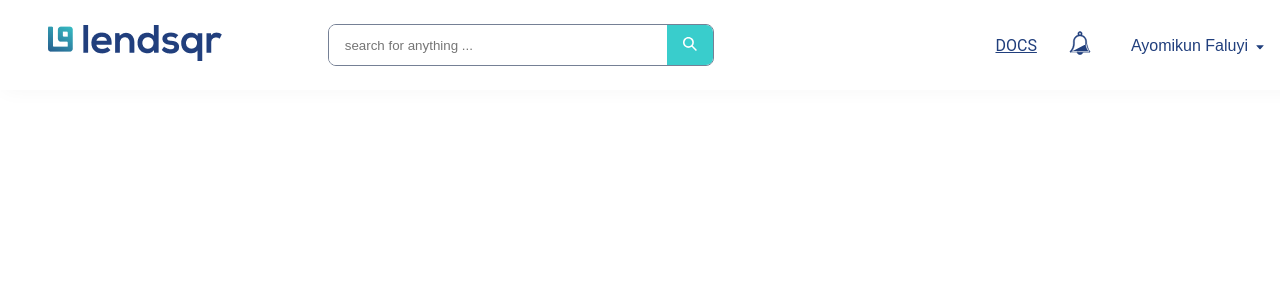
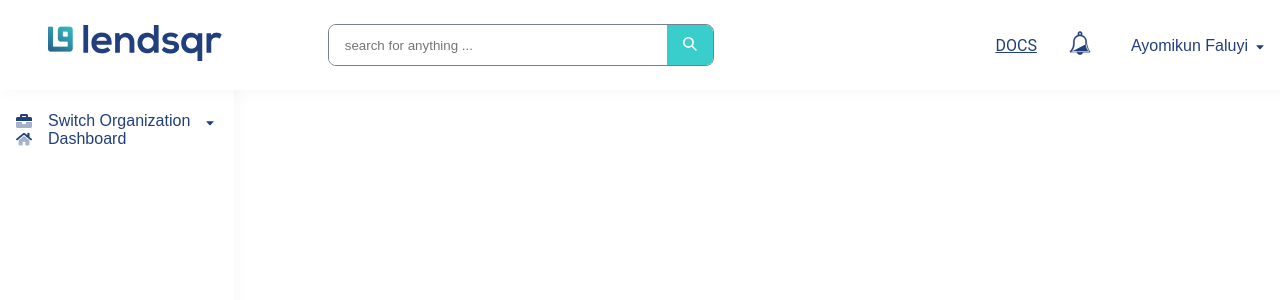
Before and after one commit to dcoder-x/lendsqr-fe-test, a React (Vite) app: page /dashboard in a window 1280 px wide. Shown: the top 300 px of the page. Built offline with nearby package versions, Linux system fonts and the light colour scheme; a web font is replaced by a local one.

Commit message:
link work sans font to root html

```diff
--- a/index.html
+++ b/index.html
@@ -4,7 +4,8 @@
     <meta charset="UTF-8" />
     <link rel="icon" type="image/svg+xml" href="/vite.svg" />
     <meta name="viewport" content="width=device-width, initial-scale=1.0" />
-    <title>Vite + React + TS</title>
+    <link rel="preconnect" href="https://fonts.googleapis.com"><link rel="preconnect" href="https://fonts.gstatic.com" crossorigin><link href="https://fonts.googleapis.com/css2?family=Work+Sans:ital,wght@0,100;0,200;0,300;0,400;0,500;0,600;0,700;0,800;0,900;1,100;1,200;1,300;1,400;1,500;1,600;1,700;1,800;1,900&display=swap" rel="stylesheet">
+    <title>Lendsqr test</title>
   </head>
   <body>
     <div id="root"></div>
--- a/src/assets/index.ts
+++ b/src/assets/index.ts
@@ -27,23 +27,22 @@ export const assets = {
     search: Search,
     bell: bell,
     down: down,
-    users,
-    guarantors,
-    organizations,
-    karma,
-    loans,
-    handshake,
-    savings,
-    whitelist,
-    organization,
-    reports,
-    settlements,
-    loanproducts,
-    preferences,
-    dashboard,
-    services,
-    Union,
-    auditor
+    users:users,
+    guarantors:guarantors,
+    organizations:organization,
+    karma:karma,
+    loans:loans,
+    handshake:handshake,
+    savings:savings,
+    whitelist:whitelist,
+    reports:reports,
+    settlements:settlements,
+    loanproducts:loanproducts,
+    preferences:preferences,
+    dashboard:dashboard,
+    services:services,
+    Union:Union,
+    auditor:auditor
   },
   images: {
     banner: Banner,
--- a/src/component/SideBar.tsx
+++ b/src/component/SideBar.tsx
@@ -1,30 +1,37 @@
 import React from "react";
 import { ReactSVG } from "react-svg";
-import {Link} from 'react-router-dom'
-import '../styles/sideBar.scss'
+import { Link } from "react-router-dom";
+import "../styles/sideBar.scss";
 import { assets } from "../assets";
 
 const SideBar = () => {
-  return <main id="sideBar">
-    <SideBarLink name="Switch Organization" icon={assets.icons.organization} after={assets.icons.down}/>
-  </main>;
+  return (
+    <main id="sideBar">
+      <section className="nav-container">
+        <SideBarLink
+          name="Switch Organization"
+          icon={assets.icons.organizations}
+          after={assets.icons.down}
+        />
+        <SideBarLink name="Dashboard" icon={assets.icons.dashboard} />
+      </section>
+    </main>
+  );
 };
 interface sidebar {
   name: string;
   link?: string;
   icon: string;
-  after?:string
+  after?: string;
+  style?: React.CSSProperties;
 }
-const SideBarLink = ({ name, link, icon,after }: sidebar) => {
+const SideBarLink = ({ name, link, icon, after, style }: sidebar) => {
   return (
-    <Link to={link||'#'}>
+    <Link to={link || "#"}>
       <div className="side-link">
-        <ReactSVG src={icon} />
-        <p>{name}</p>
-        {
-          after?<ReactSVG src={after} />:null
-        }
-
+        <img src={icon} />
+        <p style={style}>{name}</p>
+        {after ? <ReactSVG src={after} /> : null}
       </div>
     </Link>
   );
--- a/src/constants/sidebar.ts
+++ b/src/constants/sidebar.ts
@@ -54,7 +54,7 @@ export const sideBarMenu: menu[] = [
     sublinks: [
       {
         name: "Organization",
-        icon: assets.icons.organization,
+        icon: assets.icons.organizations,
       },
       {
         name: "Loan Products",
--- a/src/index.css
+++ b/src/index.css
@@ -8,3 +8,7 @@
 body{
     margin: 0;
 }
+a{
+    text-decoration: none;
+    color: #213F7D;
+}
--- a/src/pages/DashBoard.tsx
+++ b/src/pages/DashBoard.tsx
@@ -4,6 +4,7 @@ import Header from '../component/Header'
 import SideBar from '../component/SideBar'
 import User from '../component/User'
 import UserDetails from '../component/UserDetails'
+import '../styles/dashboard.scss'
 
 const DashBoard = () => {
   return (
--- /dev/null
+++ b/src/styles/dashboard.scss
@@ -0,0 +1,4 @@
+#dashboard{
+    width: 100vw;
+    margin-top: 5rem;
+}
--- a/src/styles/header.scss
+++ b/src/styles/header.scss
@@ -10,6 +10,7 @@
   box-shadow: 3px 0px 20px rgba(0, 0, 0, 0.04);
   justify-content: space-between;
   margin: 0;
+  z-index: 10;
   .logo {
     margin-left: 1.5rem;
   }
--- a/src/styles/sideBar.scss
+++ b/src/styles/sideBar.scss
@@ -0,0 +1,21 @@
+#sideBar {
+  width: 17%;
+  height: 100%;
+  position: fixed;
+  background: #ffffff;
+  box-shadow: 0px 5px 20px rgba(0, 0, 0, 0.04);
+  bottom: 0;
+  overflow-y: auto;
+  overflow-x: hidden;
+  padding-left: 1rem;
+  .nav-container{
+    margin-top: 7rem;
+  }
+  .side-link{
+    display: flex;
+    align-items: center;
+    p{
+        margin: 0 1rem;
+    }
+  }
+}
```
